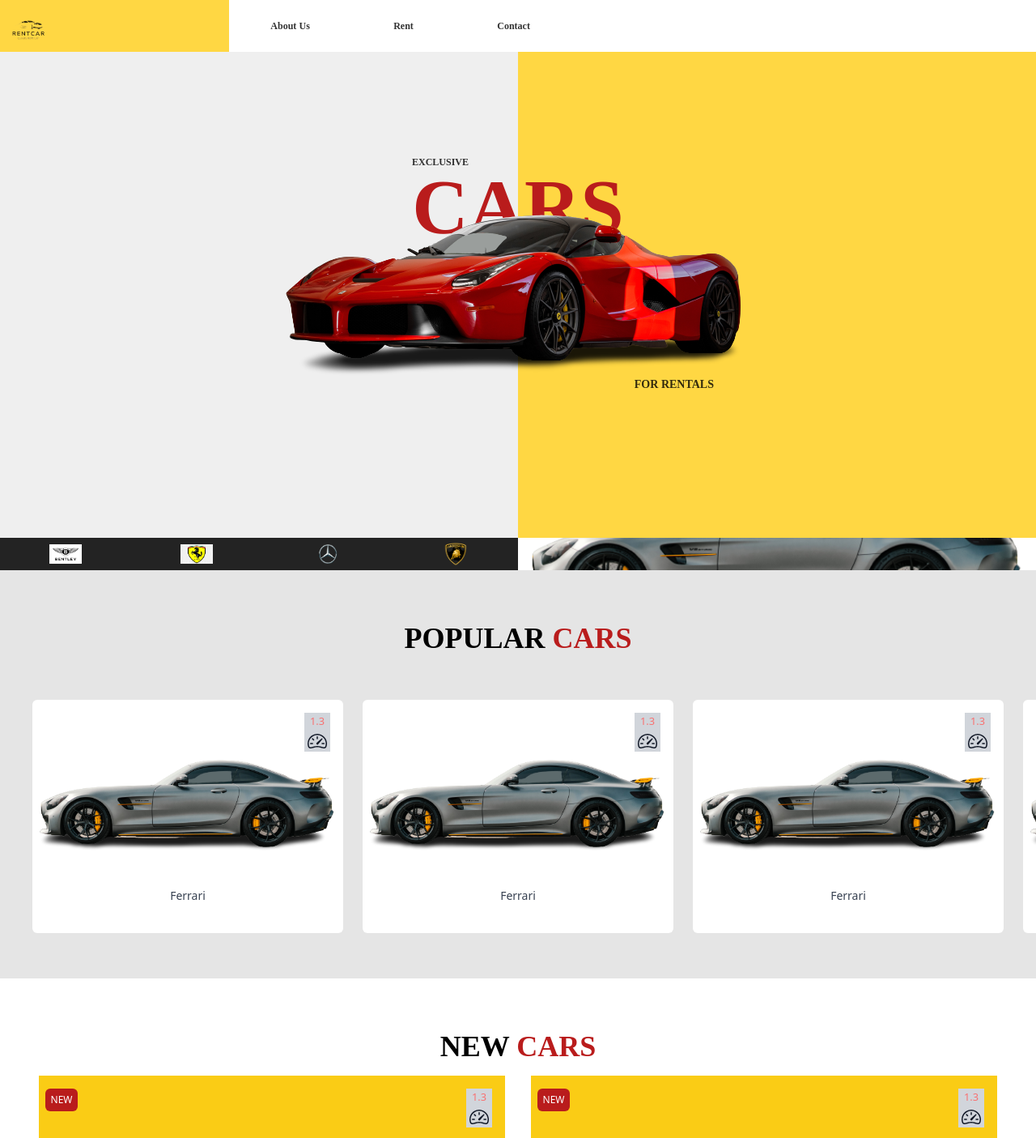
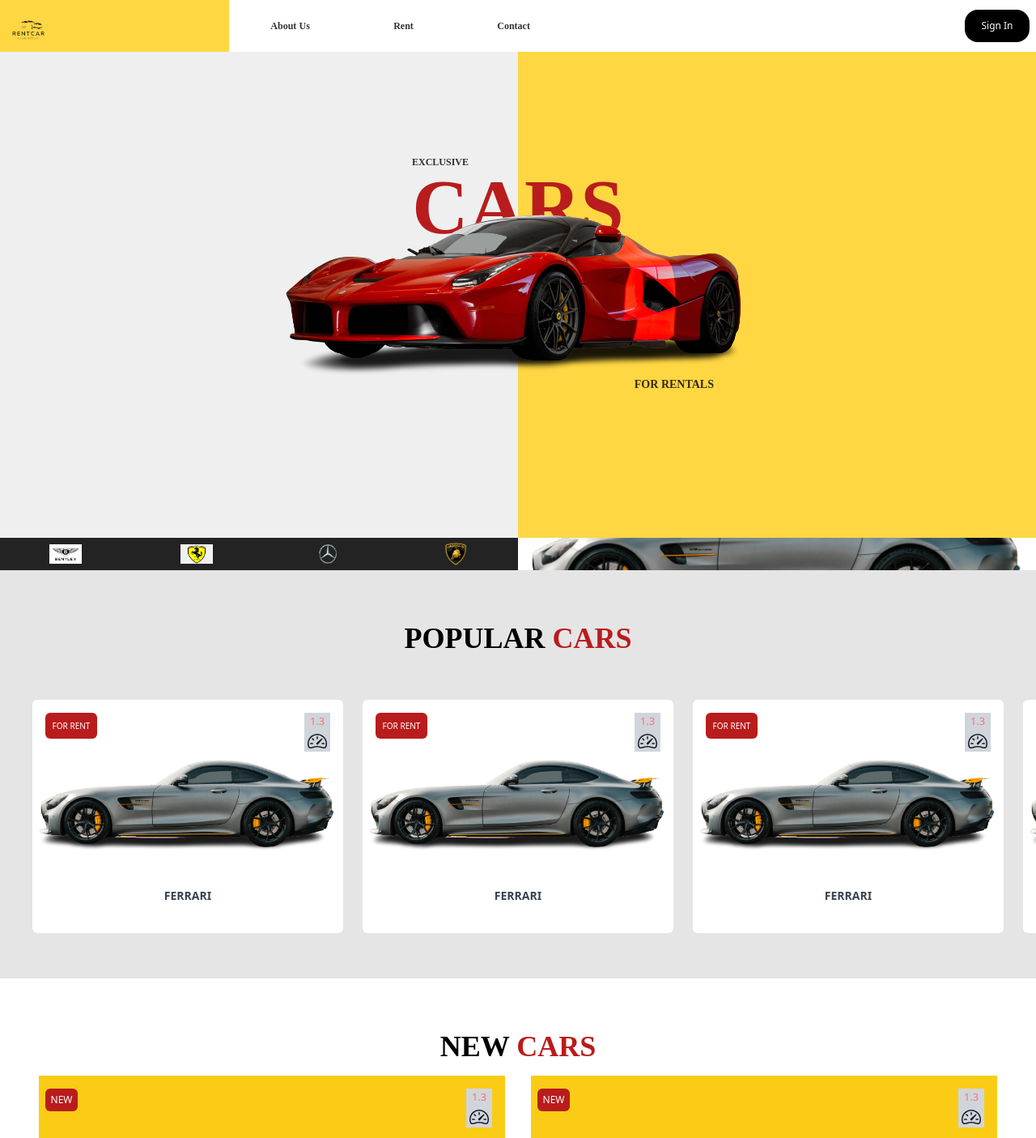
Before and after one commit to dragg54/luxury-cars, a React (Create React App) app: page / in a window 1280 px wide. Shown: the top 1405 px of the page at 81% size. Built offline with nearby package versions, Linux system fonts and the light colour scheme.

Commit message:
added rental tag

```diff
--- a/src/components/Header.js
+++ b/src/components/Header.js
@@ -21,7 +21,7 @@
             <li className="nav-list">Contact</li>
           </div>
         </div>
-        <div className=" w-20 h-10 hidden lg:display-block bg-black text-white rounded-2xl p-4 flex justify-center items-center hover:opacity-60 hover:scale-120 hover:cursor-pointer transform transition-500">
+        <div className=" w-20 h-10 hidden lg:display-block bg-black text-white rounded-2xl p-4 lg:flex justify-center items-center hover:opacity-60 hover:scale-120 hover:cursor-pointer transform transition-500">
           <p className="text-xs">Sign In</p>
         </div>
         <BiMenuAltRight className="h-8 w-8 lg:hidden" />
--- a/src/components/News.js
+++ b/src/components/News.js
@@ -31,7 +31,7 @@
         </form>
       </div>
       <div className="w-full md:w-[60%] h-[400px] md:h-full self-start flex flex-col">
-        <div className=" h-5/6 object-contain bg-gradient-to-r from-black to-gray-700">
+        <div className=" h-5/6 object-contain bg-gradient-to-r from-black to-gray-700 lg:flex justify-center">
           <img src="../../assets/dodger.png" alt="" />
         </div>
         <div className="bg-yellow-400 h-1/6 overflow-hidden object-contain flex items-center">
--- a/src/components/PopularCars.js
+++ b/src/components/PopularCars.js
@@ -16,6 +16,10 @@
         <div className="flex w-full justify-between flex-col items-center h-[1160px] sm:h-[350px] mt-10 lg:w-[200%] sm:justify-between sm:flex-row  lg:px-10 lg:mt-0">
           <div className="flex flex-col w-full justify-center items-center">
             <div className="w-5/6 h-64 sm:h-72 bg-white flex flex-col justify-around items-center sm:w-96 sm:mr-6 relative rounded-md pb-12">
+              <div className="w-16 h-8 bg-red-700 flex justify-center items-center absolute left-4 top-4 rounded-md">
+                {" "}
+                <small className="text-white text-[10px]">FOR RENT</small>
+              </div>
               <div className="absolute h-12 w-8 bg-gray-300 top-0 right-0 text-gray-900 flex flex-col justify-around items-center mt-4 mr-4">
                 <small className="text-red-400">1.3</small>
                 <BsSpeedometer2 className="w-6 h-6" />
@@ -26,13 +30,17 @@
                 className="mt-12 md:mt-0"
               />
               <br />
-              <caption className="text-gray-700 -mt-12 text-sm">
-                Ferrari
+              <caption className="text-gray-700 -mt-12 text-sm font-extrabold">
+                FERRARI
               </caption>
             </div>
           </div>
           <div className="flex flex-col w-full justify-center items-center">
             <div className="w-5/6 h-64 sm:h-72 bg-white flex flex-col justify-around items-center sm:w-96 sm:mr-6 relative rounded-md pb-12">
+              <div className="w-16 h-8 bg-red-700 flex justify-center items-center absolute left-4 top-4 rounded-md">
+                {" "}
+                <small className="text-white text-[10px]">FOR RENT</small>
+              </div>
               <div className="absolute h-12 w-8 bg-gray-300 top-0 right-0 text-gray-900 flex flex-col justify-around items-center mt-4 mr-4">
                 <small className="text-red-400">1.3</small>
                 <BsSpeedometer2 className="w-6 h-6" />
@@ -43,13 +51,17 @@
                 className="mt-12 md:mt-0"
               />
               <br />
-              <caption className="text-gray-700 -mt-12 text-sm">
-                Ferrari
+              <caption className="text-gray-700 -mt-12 text-sm font-extrabold">
+                FERRARI
               </caption>
             </div>
-          </div>
+          </div>{" "}
           <div className="flex flex-col w-full justify-center items-center">
             <div className="w-5/6 h-64 sm:h-72 bg-white flex flex-col justify-around items-center sm:w-96 sm:mr-6 relative rounded-md pb-12">
+              <div className="w-16 h-8 bg-red-700 flex justify-center items-center absolute left-4 top-4 rounded-md">
+                {" "}
+                <small className="text-white text-[10px]">FOR RENT</small>
+              </div>
               <div className="absolute h-12 w-8 bg-gray-300 top-0 right-0 text-gray-900 flex flex-col justify-around items-center mt-4 mr-4">
                 <small className="text-red-400">1.3</small>
                 <BsSpeedometer2 className="w-6 h-6" />
@@ -60,13 +72,17 @@
                 className="mt-12 md:mt-0"
               />
               <br />
-              <caption className="text-gray-700 -mt-12 text-sm">
-                Ferrari
+              <caption className="text-gray-700 -mt-12 text-sm font-extrabold">
+                FERRARI
               </caption>
             </div>
-          </div>
+          </div>{" "}
           <div className="flex flex-col w-full justify-center items-center">
             <div className="w-5/6 h-64 sm:h-72 bg-white flex flex-col justify-around items-center sm:w-96 sm:mr-6 relative rounded-md pb-12">
+              <div className="w-16 h-8 bg-red-700 flex justify-center items-center absolute left-4 top-4 rounded-md">
+                {" "}
+                <small className="text-white text-[10px]">FOR RENT</small>
+              </div>
               <div className="absolute h-12 w-8 bg-gray-300 top-0 right-0 text-gray-900 flex flex-col justify-around items-center mt-4 mr-4">
                 <small className="text-red-400">1.3</small>
                 <BsSpeedometer2 className="w-6 h-6" />
@@ -77,11 +93,11 @@
                 className="mt-12 md:mt-0"
               />
               <br />
-              <caption className="text-gray-700 -mt-12 text-sm">
-                Ferrari
+              <caption className="text-gray-700 -mt-12 text-sm font-extrabold">
+                FERRARI
               </caption>
             </div>
-          </div>
+          </div>{" "}
         </div>
       </ScrollContainer>
     </div>
```
Also changed, not shown: src/components/Footer.js (added).
